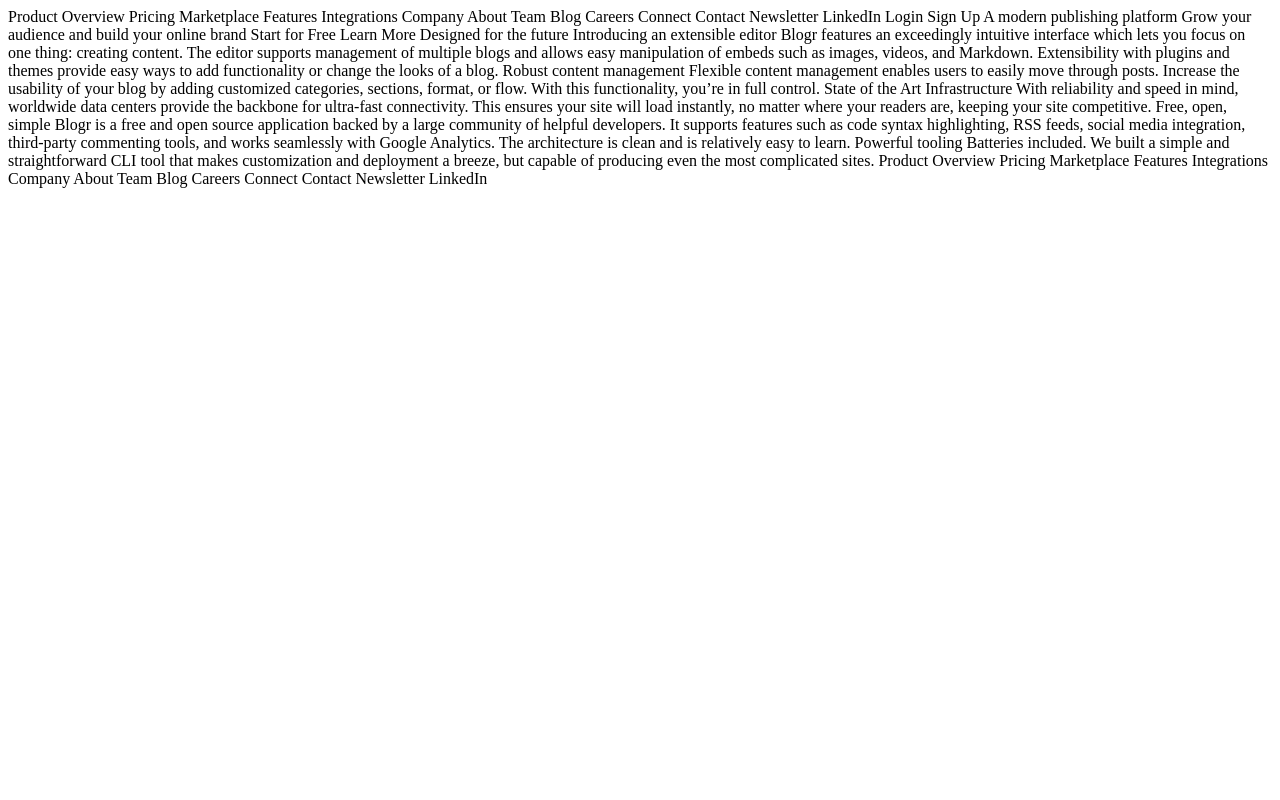
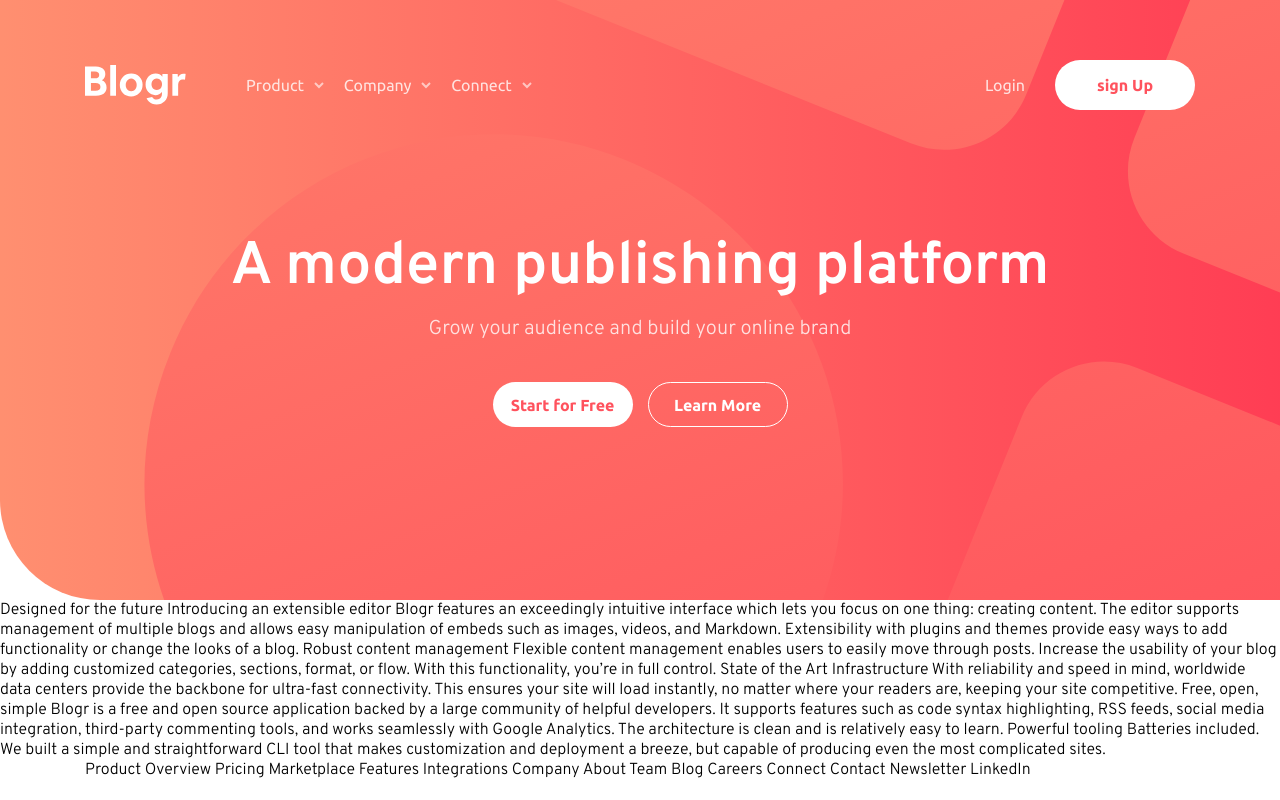
Before and after one commit to tomiwaorimoloye/blogr, a plain HTML site: page index.html in a window 1280 px wide. Drawn offline with Linux system fonts and the light colour scheme.

Commit message:
work on header section using html & css

```diff
--- a/index.html
+++ b/index.html
@@ -1,44 +1,71 @@
 <!DOCTYPE html>
 <html lang="en">
+
 <head>
   <meta charset="UTF-8">
-  <meta name="viewport" content="width=device-width, initial-scale=1.0"> <!-- displays site properly based on user's device -->
+  <meta name="viewport" content="width=device-width, initial-scale=1.0">
+  <!-- displays site properly based on user's device -->
 
   <link rel="icon" type="image/png" sizes="32x32" href="./images/favicon-32x32.png">
 
   <title>Frontend Mentor | [Blogr]</title>
+
+  <!-- external fonts -->
+  <link rel="preconnect" href="https://fonts.googleapis.com">
+  <link rel="preconnect" href="https://fonts.gstatic.com" crossorigin>
+  <link
+    href="https://fonts.googleapis.com/css2?family=Overpass:wght@300;600&family=Ubuntu:wght@400;500;700&display=swap"
+    rel="stylesheet">
+
+  <!-- local stylesheet -->
+  <link href="./public/style.css" rel="stylesheet" />
+
+  <script src="./public/script.js" defer></script>
 </head>
+
 <body>
-  Product
+  <header>
+    <div class="container">
+      <nav>
+        <div>
+          <img src="./images/logo.svg" alt="logo" class="logo">
 
-  Overview
+          <ul class="drop-container">
+            <li>Product</li>
+            <!-- Overview
         Pricing
         Marketplace
         Features
-  Integrations
-
-  Company
-
-  About
+        Integrations -->
+            <li>Company</li>
+          <!-- About
           Team
           Blog
-  Careers
+          Careers -->
+            <li>Connect</li>
+          <!-- Contact
+          Newsletter
+          LinkedIn -->
+          </ul>
+        </div>
+        <div>
+          <ul>
+            <li><a>Login</a></li>
+            <li><button class="btn">sign Up</button></li>
+          </ul>
+        </div>
+      </nav>
 
-  Connect
+      <section class="intro">
+        <h1>A modern publishing platform</h1>
+        <h4>Grow your audience and build your online brand</h4>
 
-  Contact
-  Newsletter
-  LinkedIn
+     <button class="btn">Start for Free</button><button class="btn secondary">Learn More</button>
+      </section>
+    </div>
+  </header>
 
-  Login
-  Sign Up
-
-  A modern publishing platform
-  Grow your audience and build your online brand
-
-  Start for Free
-  Learn More
-
+  <main>
     Designed for the future
 
     Introducing an extensible editor
@@ -61,9 +88,13 @@
     and works seamlessly with Google Analytics. The architecture is clean and is relatively easy to learn.
 
     Powerful tooling
-  Batteries included. We built a simple and straightforward CLI tool that makes customization and deployment a breeze, but
+    Batteries included. We built a simple and straightforward CLI tool that makes customization and deployment a breeze,
+    but
     capable of producing even the most complicated sites.
+  </main>
 
+  <footer>
+    <div class="container">
       Product
 
       Overview
@@ -84,5 +115,8 @@
       Contact
       Newsletter
       LinkedIn
+    </div>
+  </footer>
 </body>
+
 </html>
--- a/public/style.css
+++ b/public/style.css
@@ -0,0 +1,176 @@
+/* global */
+* {
+    margin: 0;
+    padding: 0;
+    box-sizing: border-box;
+}
+
+:root {
+    font-size: 16px;
+
+    /* primary */
+    --cta-text: hsl(356, 100%, 66%);
+    --cta-hover-background: hsl(355, 100%, 74%);
+    --headings: hsl(208, 49%, 24%);
+
+    /* neutral */
+    --text: hsl(0, 0%, 100%);
+    --footer-text: hsl(240, 2%, 79%);
+    --body-copy: hsl(207, 13%, 34%);
+    --footer-background: hsl(240, 10%, 16%);
+
+    /* gradient */
+    /* background gradient - intro/CTA mobile nav */
+    --very-light-red: hsl(13, 100%, 72%);
+    --light-red: hsl(353, 100%, 62%);
+
+    /* background gradient - body */
+    --very-dark-gray-blue: hsl(237, 17%, 21%);
+    --very-dark-desaturated-blue: hsl(237, 23%, 32%);
+}
+
+body {
+    font-family: 'Overpass', sans-serif;
+}
+
+.container {
+    width: 100%;
+    max-width: 1110px;
+    margin: 0 auto;
+}
+
+li {
+    list-style: none;
+}
+
+
+/* header */
+
+header {
+    padding: 60px 0;
+    background-image: url("../images/bg-pattern-intro.svg"), linear-gradient(to right, var(--very-light-red), var(--light-red));
+    background-repeat: no-repeat;
+    background-size: 220%, 100%;
+    background-position: 25% 52%, top left;
+    height: 600px;
+    color: var(--text);
+    border-bottom-left-radius: 100px;
+}
+
+nav {
+    display: flex;
+    justify-content: space-between;
+}
+
+nav > div {
+    display: flex;
+    align-items: center;
+}
+
+nav .logo {
+    margin-right: 45px;
+}
+
+nav ul {
+    display: flex;
+    justify-content: space-between;
+    align-items: center;
+}
+
+nav li {
+    margin: 0 15px;
+    font-family: 'Ubuntu', sans-serif;
+    cursor: pointer;
+}
+
+nav .drop-container > li,
+nav a {
+    opacity: 0.8;
+}
+nav .drop-container > li {
+    position: relative;
+}
+
+nav .drop-container > li::after {
+    content: url(../images/icon-arrow-light.svg);
+    position: relative;
+    left: 10px;
+    bottom: 2px;
+}
+
+nav .drop-container > li:hover {
+    opacity: 1;
+    text-decoration: underline;
+    text-decoration-thickness: 2px;
+}
+
+nav a:hover {
+    opacity: 1;
+    text-decoration: underline;
+    text-decoration-thickness: 2px
+}
+
+nav li:last-of-type {
+    margin-right: 0;
+}
+
+nav .btn {
+    height: 50px;
+}
+
+.intro {
+    text-align: center;
+    margin: 120px 0;
+}
+
+h1 {
+    font-size: 3.75rem;
+    margin: 10px 0;
+}
+
+h2 {
+
+}
+
+h3 {
+
+}
+
+h4 {
+    font-size: 1.25rem;
+    font-weight: 300;
+    opacity: 0.8;
+    margin-bottom: 40px;
+}
+
+/* buttons */
+.btn {
+    font-family: 'Ubuntu', sans-serif;
+    border: none;
+    background-color: white;
+    color: var(--cta-text);
+    width: 140px;
+    height: 45px;
+    border-radius: 45px;
+    font-weight: bold;
+    font-size: 1rem;
+    cursor: pointer;
+}
+
+
+.btn:hover {
+    background-color: var(--cta-hover-background);
+    color: var(--text);
+}
+
+.btn.secondary {
+    border: 1px solid white;
+    background-color: transparent;
+    color: white;
+    margin-left: 15px;
+}
+
+.btn.secondary:hover {
+    background-color: white;
+    color: var(--cta-hover-background);
+}
```
Also changed, not shown: design/mobile-design.jpg. Lines whose indentation alone changed are shown as unchanged.
